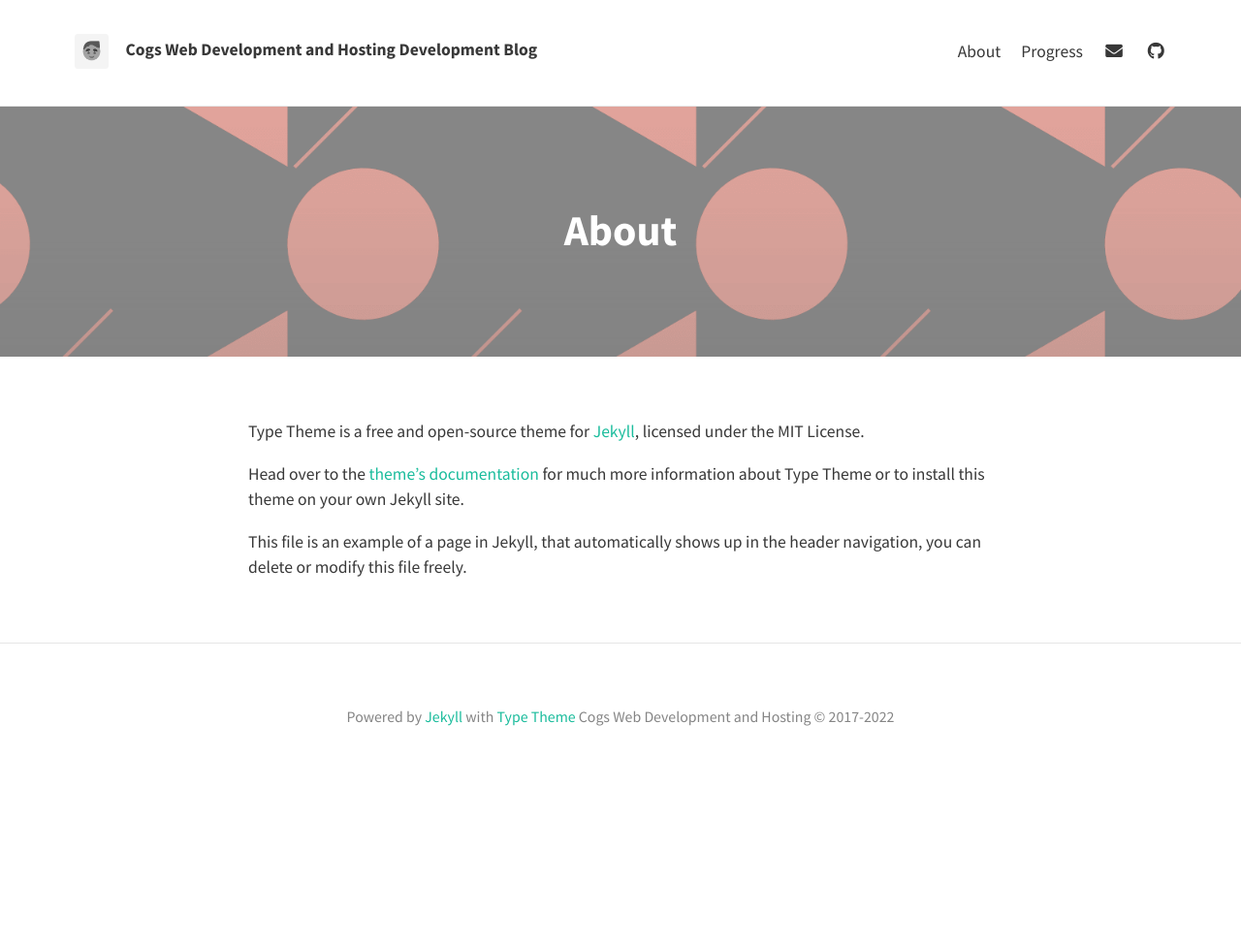
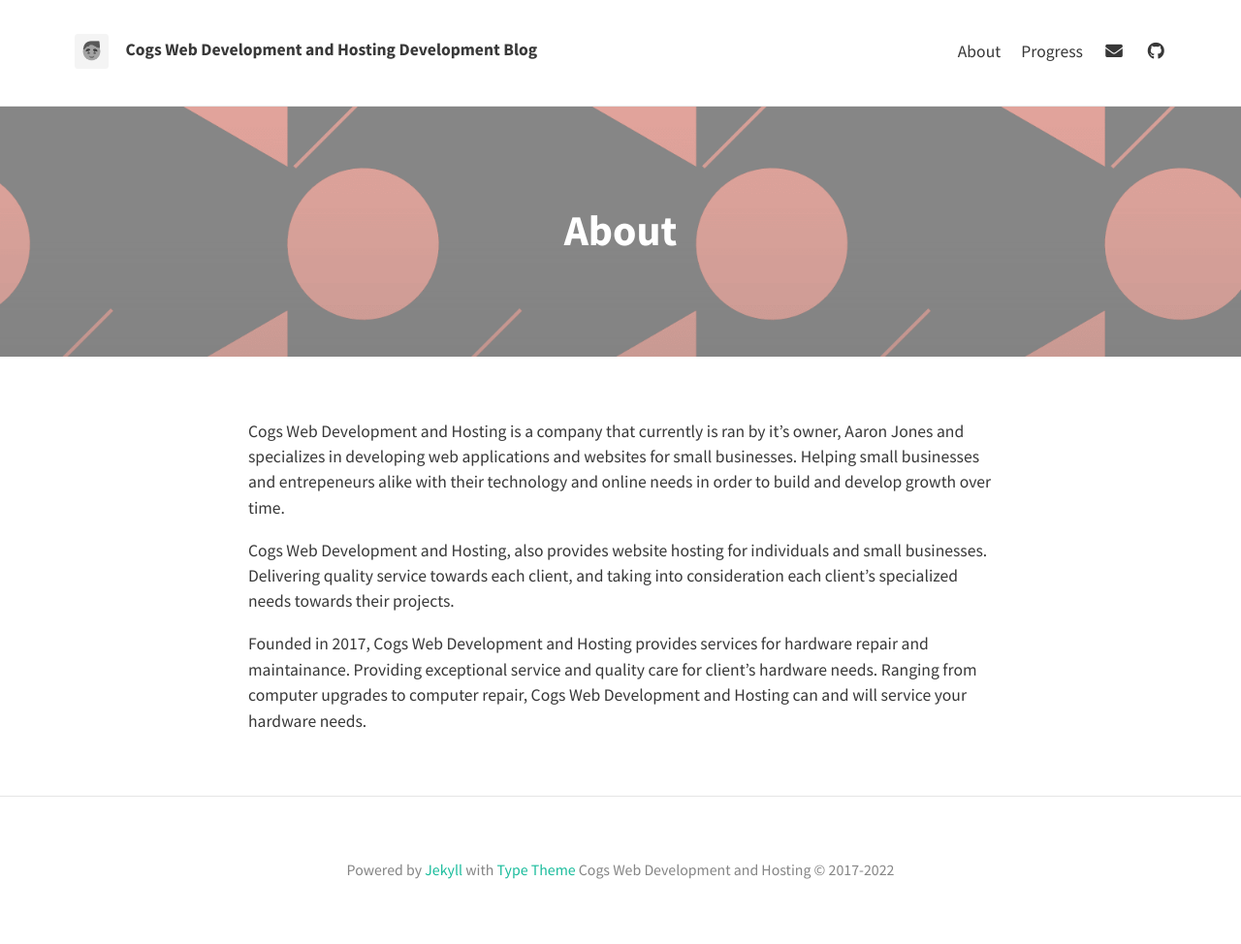
Before and after one commit to BigBoss424/cogswebdevblog, a Jekyll site: the page built from about.md, in a window 1280 px wide. Shown: the whole page at 97% size. Built offline with Jekyll 4.4.1, drawn with Linux system fonts in a browser that asks for light colours; nearby versions of some CDN libraries; before the commit the page ends 900 px from its top, so only the background shows below that.

Commit message:
Updated the About.md page. Need to add pictures to the page itself and figure out how to integrate more permalinks to the blog.

```diff
--- a/about.md
+++ b/about.md
@@ -2,11 +2,11 @@
 layout: page
 title: About
 permalink: /about/
-feature-img: "assets/img/sample_feature_img_2.png"
+feature-img: assets/img/sample_feature_img_2.png
+published: true
 ---
+Cogs Web Development and Hosting is a company that currently is ran by it's owner, Aaron Jones and specializes in developing web applications and websites for small businesses. Helping small businesses and entrepeneurs alike with their technology and online needs in order to build and develop growth over time.
 
-Type Theme is a free and open-source theme for [Jekyll](http://jekyllrb.com/), licensed under the MIT License.
+Cogs Web Development and Hosting, also provides website hosting for individuals and small businesses. Delivering quality service towards each client, and taking into consideration each client's specialized needs towards their projects.
 
-Head over to the [theme's documentation](https://rohanchandra.github.io/project/type/) for much more information about Type Theme or to install this theme on your own Jekyll site.
-
-This file is an example of a page in Jekyll, that automatically shows up in the header navigation, you can delete or modify this file freely.
+Founded in 2017, Cogs Web Development and Hosting provides services for hardware repair and maintainance. Providing exceptional service and quality care for client's hardware needs. Ranging from computer upgrades to computer repair, Cogs Web Development and Hosting can and will service your hardware needs.
```
